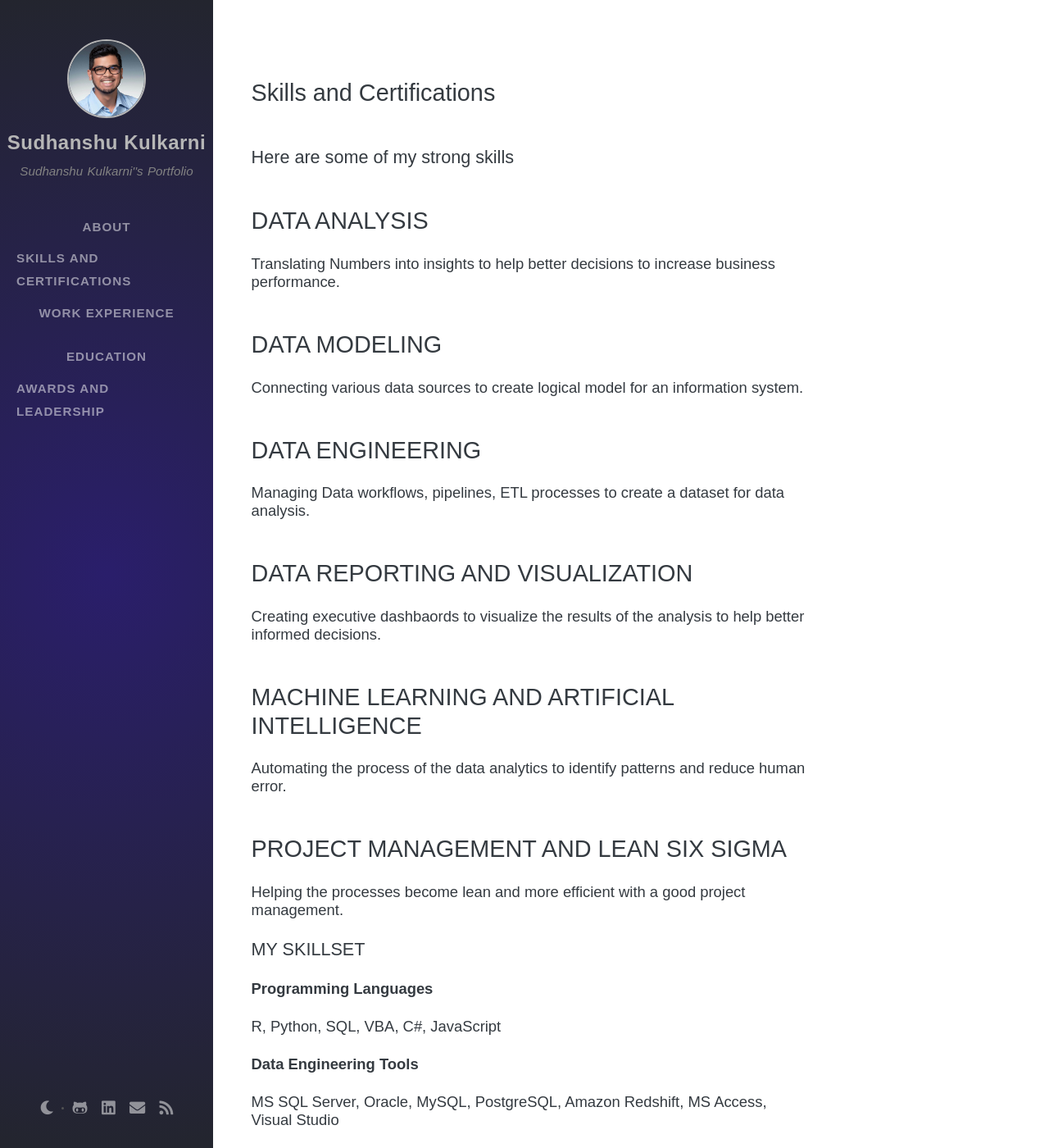
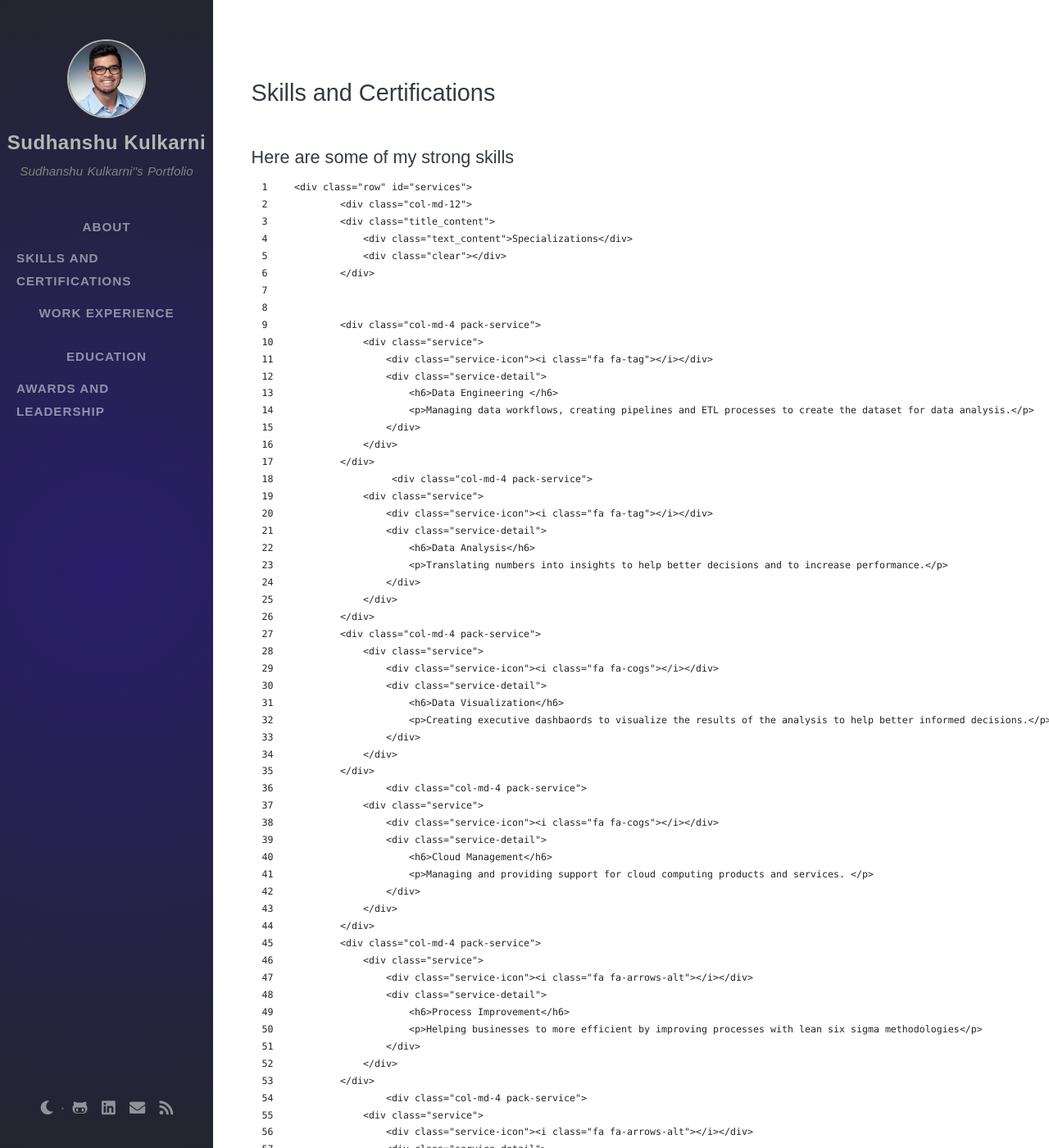
Before and after one commit to skulkarni218/skulkarni218.github.io, a Jekyll site: the page built from tabs/skills_certifications.md, in a window 1280 px wide and 1400 px high. Shown: the whole window at 82% size. Built offline with Jekyll 4.4.1, drawn with Linux system fonts in a browser that asks for light colours; nearby versions of some CDN libraries; some web fonts are replaced; comment, search, counter and statistics services are not loaded; some of the changed text lies outside the part shown.

Commit message:
Update skills_certifications.md

````diff
--- a/tabs/skills_certifications.md
+++ b/tabs/skills_certifications.md
@@ -9,6 +9,73 @@ title: Skills and Certifications
 ---
 
 ## Here are some of my strong skills
+
+```html
+<div class="row" id="services">
+	<div class="col-md-12">
+        <div class="title_content">
+            <div class="text_content">Specializations</div>
+            <div class="clear"></div>
+        </div>
+
+
+        <div class="col-md-4 pack-service">
+            <div class="service">
+                <div class="service-icon"><i class="fa fa-tag"></i></div>
+                <div class="service-detail">
+                    <h6>Data Engineering </h6>
+                    <p>Managing data workflows, creating pipelines and ETL processes to create the dataset for data analysis.</p>
+                </div>
+            </div>
+        </div>
+		 <div class="col-md-4 pack-service">
+            <div class="service">
+                <div class="service-icon"><i class="fa fa-tag"></i></div>
+                <div class="service-detail">
+                    <h6>Data Analysis</h6>
+                    <p>Translating numbers into insights to help better decisions and to increase performance.</p>
+                </div>
+            </div>
+        </div>
+        <div class="col-md-4 pack-service">
+            <div class="service">
+                <div class="service-icon"><i class="fa fa-cogs"></i></div>
+                <div class="service-detail">
+                    <h6>Data Visualization</h6>
+                    <p>Creating executive dashbaords to visualize the results of the analysis to help better informed decisions.</p>
+                </div>
+            </div>
+        </div>
+		<div class="col-md-4 pack-service">
+            <div class="service">
+                <div class="service-icon"><i class="fa fa-cogs"></i></div>
+                <div class="service-detail">
+                    <h6>Cloud Management</h6>
+                    <p>Managing and providing support for cloud computing products and services. </p>
+                </div>
+            </div>
+        </div>
+        <div class="col-md-4 pack-service">
+            <div class="service">
+                <div class="service-icon"><i class="fa fa-arrows-alt"></i></div>
+                <div class="service-detail">
+                    <h6>Process Improvement</h6>
+                    <p>Helping businesses to more efficient by improving processes with lean six sigma methodologies</p>
+                </div>
+            </div>
+        </div>
+		<div class="col-md-4 pack-service">
+            <div class="service">
+                <div class="service-icon"><i class="fa fa-arrows-alt"></i></div>
+                <div class="service-detail">
+                    <h6>Project Management</h6>
+                    <p>Leading teams and managing tasks to ensure timely completion of projects using agile project management principles</p>
+                </div>
+            </div>
+        </div>
+     </div>
+</div>
+```
 
 # DATA ANALYSIS
 #### Translating Numbers into insights to help better decisions to increase business performance.
````
